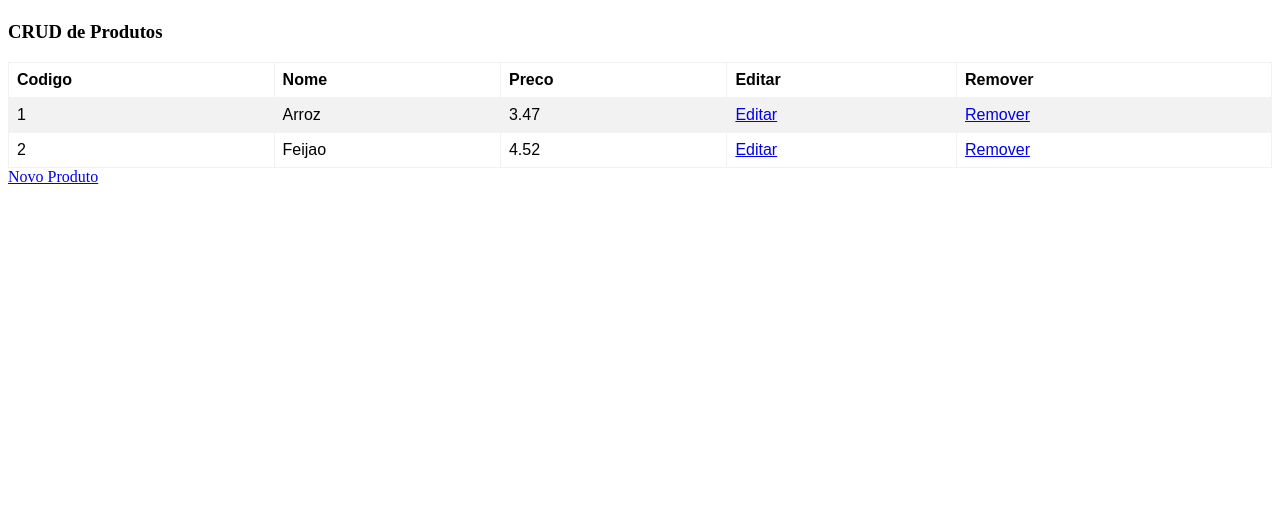
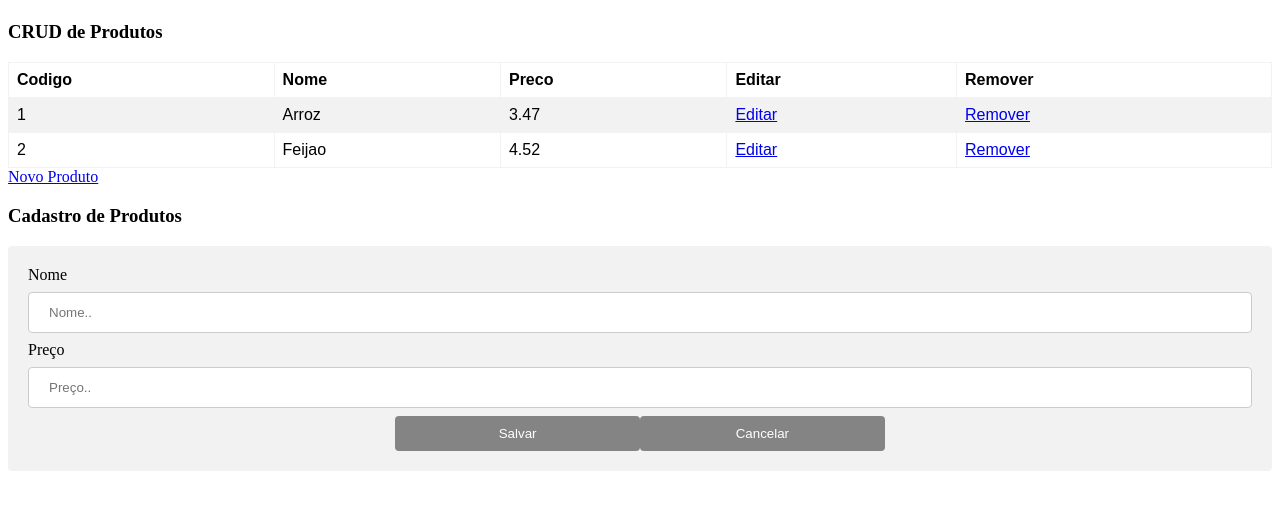
Before and after one commit to lauabitante/fspoa-musical-instruments, an Angular app in the folder musical-instruments/: page / in a window 1280 px wide. Shown: the top 510 px of the page. Built offline with nearby package versions, Linux system fonts and the light colour scheme.

Commit message:
Created component: form-produtos

```diff
--- a/musical-instruments/src/app/app.component.html
+++ b/musical-instruments/src/app/app.component.html
@@ -1,2 +1,3 @@
 <h1>{{titulo}}</h1>
 <app-tabela-produtos></app-tabela-produtos>
+<app-form-produtos></app-form-produtos>
--- a/musical-instruments/src/app/app.module.ts
+++ b/musical-instruments/src/app/app.module.ts
@@ -3,11 +3,13 @@ import { NgModule } from '@angular/core';
 
 import { AppComponent } from './app.component';
 import { TabelaProdutosComponent } from './tabela-produtos/tabela-produtos.component';
+import { FormProdutosComponent } from './form-produtos/form-produtos.component';
 
 @NgModule({
   declarations: [
     AppComponent,
-    TabelaProdutosComponent
+    TabelaProdutosComponent,
+    FormProdutosComponent
   ],
   imports: [
     BrowserModule
--- /dev/null
+++ b/musical-instruments/src/app/form-produtos/form-produtos.component.css
@@ -0,0 +1,36 @@
+input[type=text] {
+    width: 100%;
+    padding: 12px 20px;
+    margin: 8px 0;
+    display: inline-block;
+    border: 1px solid #ccc;
+    border-radius: 4px;
+    box-sizing: border-box;
+}
+
+input[type=button] {
+    width: 40%;
+    background-color: #848484;
+    color: white;
+    padding: 10px 0px;
+    border: none;
+    border-radius: 4px;
+    cursor: pointer;
+}
+
+input[type=button]:hover {
+    background-color: #b8b8b8;
+}
+
+.buttons {
+    text-align: center;
+    display: block;
+    width: 50%;
+    margin: auto;
+}
+
+.form {
+    border-radius: 4px;
+    background-color: #F2F2F2;
+    padding: 20px;
+}
--- /dev/null
+++ b/musical-instruments/src/app/form-produtos/form-produtos.component.html
@@ -0,0 +1,15 @@
+<h3>{{titulo}}</h3>
+<div class="form">
+  <form>
+    <label for="nome">Nome</label>
+    <input type="text" id="nome" name="nome" placeholder="Nome..">
+
+    <label for="preco">Preço</label>
+    <input type="text" id="preco" name="preco" placeholder="Preço..">
+
+    <div class="buttons">
+      <input type="button" value="Salvar">
+      <input type="button" value="Cancelar">
+    </div>
+  </form>
+</div>
--- /dev/null
+++ b/musical-instruments/src/app/form-produtos/form-produtos.component.ts
@@ -0,0 +1,12 @@
+import { Component, OnInit } from '@angular/core';
+
+@Component({
+  selector: 'app-form-produtos',
+  templateUrl: './form-produtos.component.html',
+  styleUrls: ['./form-produtos.component.css']
+})
+export class FormProdutosComponent implements OnInit {
+  titulo = "Cadastro de Produtos";
+  constructor() { }
+  ngOnInit() { }
+}
```
Also changed, not shown: 1 other file (tests, documents, lock files or other folders).
